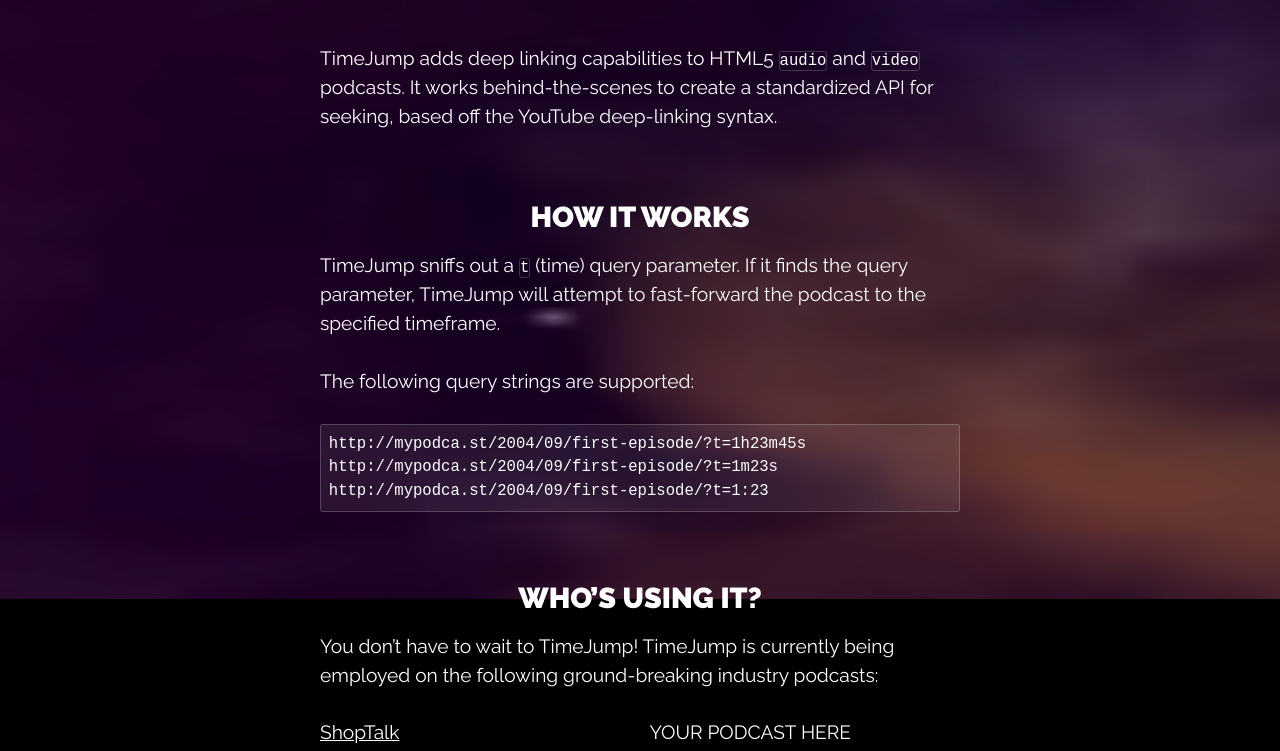
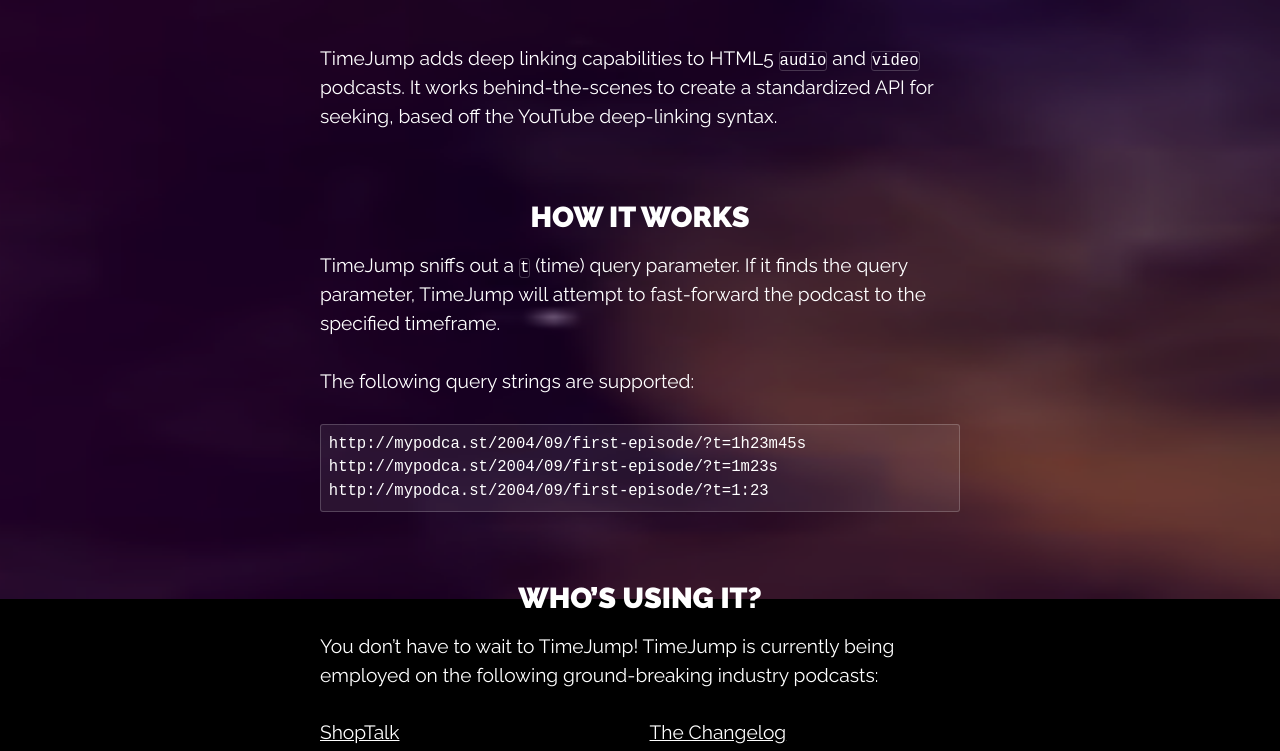
Before and after one commit to davatron5000/TimeJump, a plain HTML site: page index.html in a window 1280 px wide. Shown: the part 201-952 px from the top of the page. Drawn offline with nearby package versions, Linux system fonts and the light colour scheme; animation ran at ten frames a second.

Commit message:
Adding Changelog

```diff
--- a/index.html
+++ b/index.html
@@ -166,7 +166,7 @@ http://mypodca.st/2004/09/first-episode/?t=1:23</code></pre>
             <ul>
                 <li><a href="http://shoptalkshow.com">ShopTalk</a></li>
                 <li><a href="http://atxwebshow.com">The ATX Web Show</a></li>
-                <li>YOUR PODCAST HERE</li>
+                <li><a href="http://thechangelog.com/">The Changelog</li>
                 <li>YOUR PODCAST HERE</li>
             </ul>
         </section>
```
